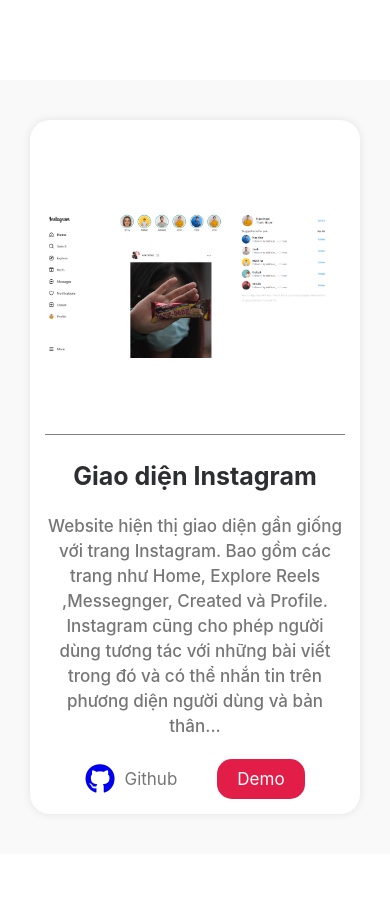
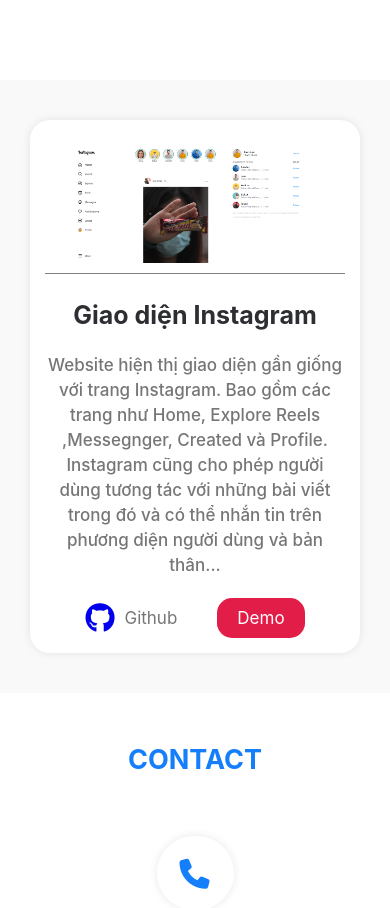
Before and after one commit to huyen-ptt/huyen-cv, a Vue app: page / in a window 390 px wide. Shown: the part 1660-2568 px from the top of the page. Built offline with nearby package versions, Linux system fonts and the light colour scheme.

Commit message:
update responsive

```diff
--- a/src/components/introduce/home.vue
+++ b/src/components/introduce/home.vue
@@ -61,7 +61,7 @@
   width: 100%;
   //margin-top: 10px;
   justify-content: center;
-  padding-bottom: 30px;
+  padding:100px 0 30px 0;
 
   .avt {
     animation: avtt 8s ease-in-out infinite;
--- a/src/components/introduce/project.vue
+++ b/src/components/introduce/project.vue
@@ -45,7 +45,7 @@
     box-shadow: 0 0 10px rgba(0, 0, 0, .09);
 
     .img-home {
-      width: 450px;
+      width: 100%;
       height: 300px;
       border-radius: 17px;
       object-fit: contain;
@@ -124,7 +124,8 @@
       display: flex;
       flex-direction: column;
       .img-home{
-        width: 100%;
+        height: auto;
+        padding: 10px 30px;
         border-bottom: 1px solid grey;
         border-radius: 0;
       }
```
